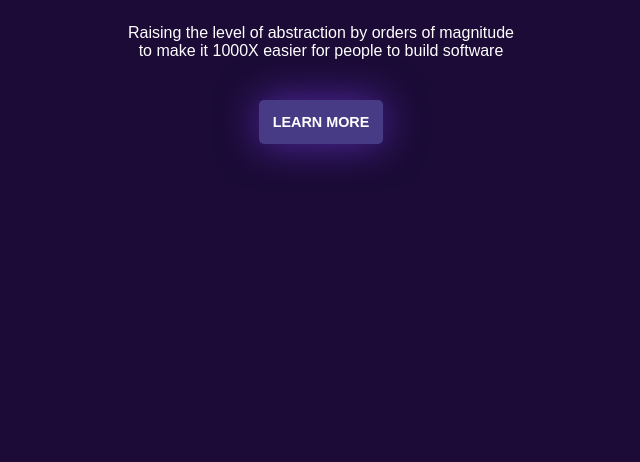
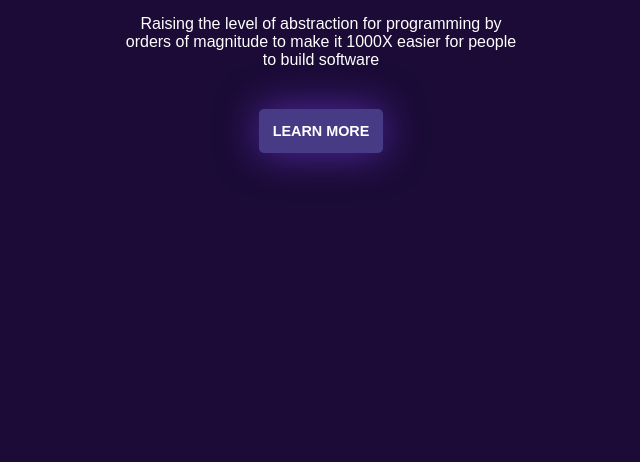
Before and after one commit to SutroOrg/sutro-landing-site, a plain HTML site: page index.html in a window 1280 px wide. Shown: the part 386-848 px from the top of the page, without its empty margins (319-959 px from the left). Drawn offline with Linux system fonts and the light colour scheme.

Commit message:
Update index.html

```diff
--- a/index.html
+++ b/index.html
@@ -33,7 +33,7 @@
           margin-bottom: 40px;
         "
       >
-        Raising the level of abstraction by orders of magnitude to make it 1000X
+        Raising the level of abstraction for programming by orders of magnitude to make it 1000X
         easier for people to build software
       </p>
       <a
```
